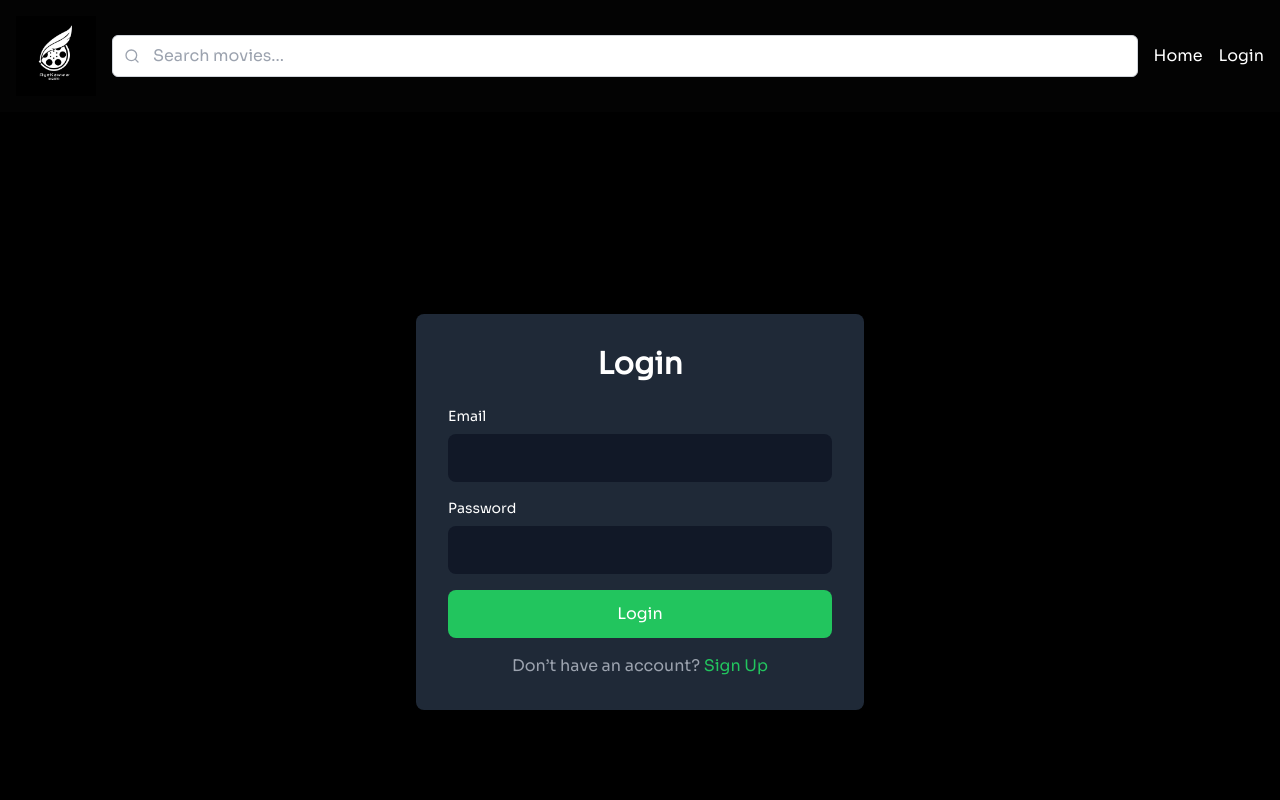
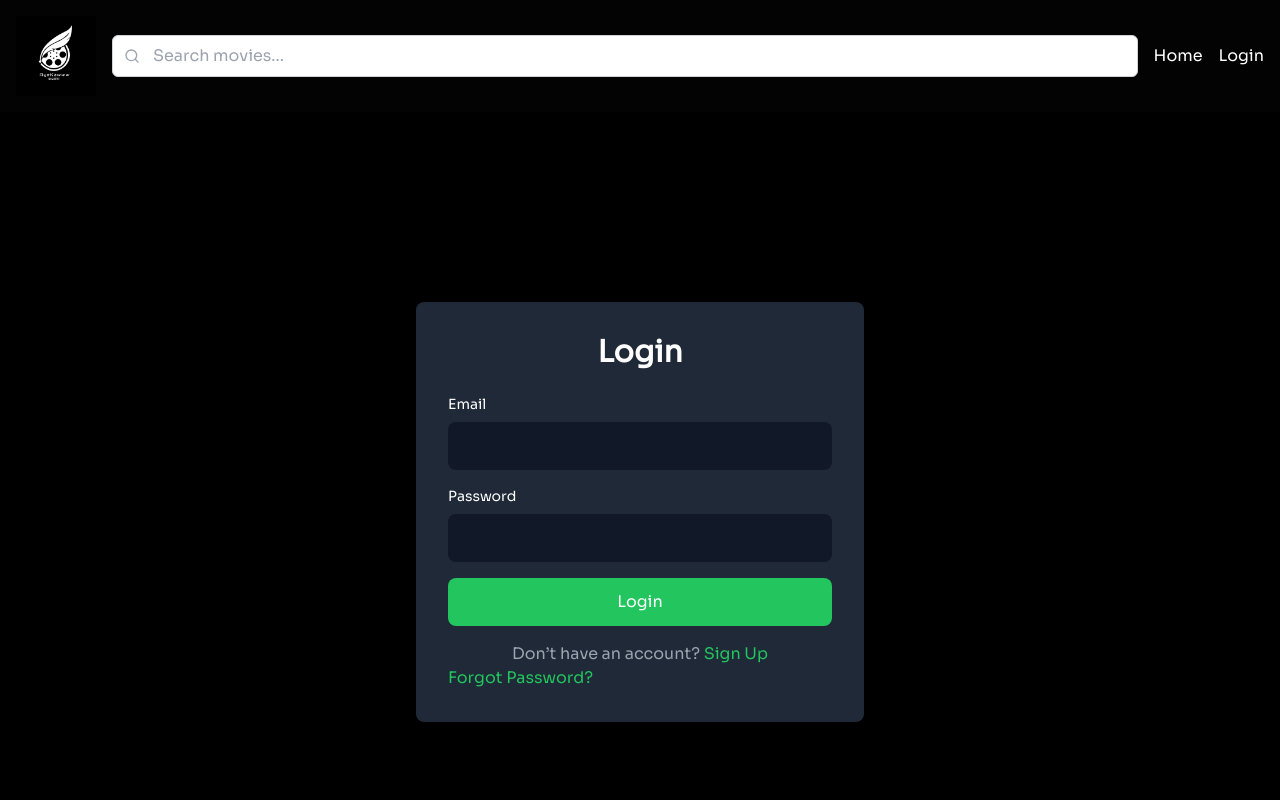
Before and after one commit to Ayekaww/ayekaww-frontend, a React (Vite) app: page /login in a window 1280 px wide. Shown: the top 800 px of the page. Built offline with nearby package versions, Linux system fonts and the light colour scheme.

Commit message:
forgot password link

```diff
--- a/src/pages/auth/Login.jsx
+++ b/src/pages/auth/Login.jsx
@@ -64,6 +64,11 @@ const Login = () => {
             Sign Up
           </Link>
         </p>
+
+        <Link to="/signup" className="text-green-500 mt-4 hover:underline">
+           Forgot Password?
+          </Link>
+
       </div>
     </div>
   );
```
